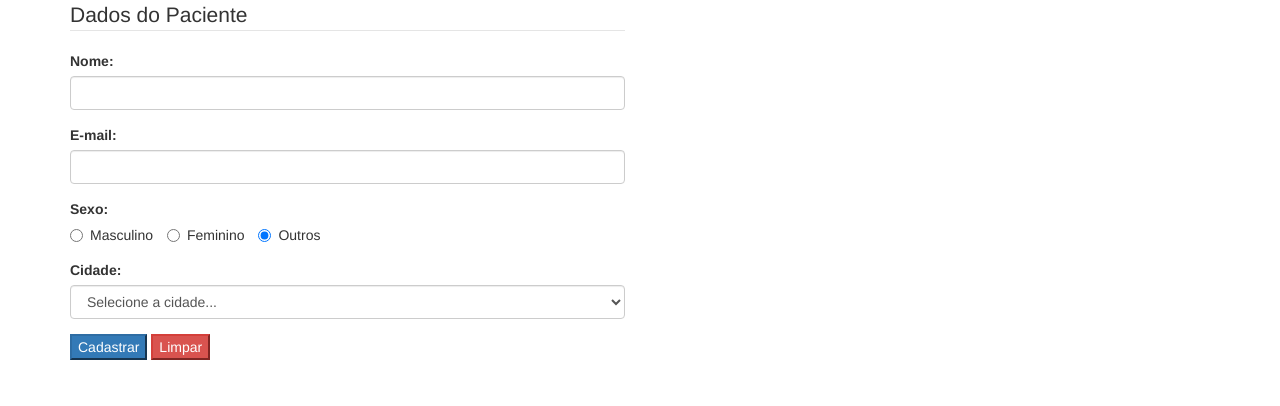
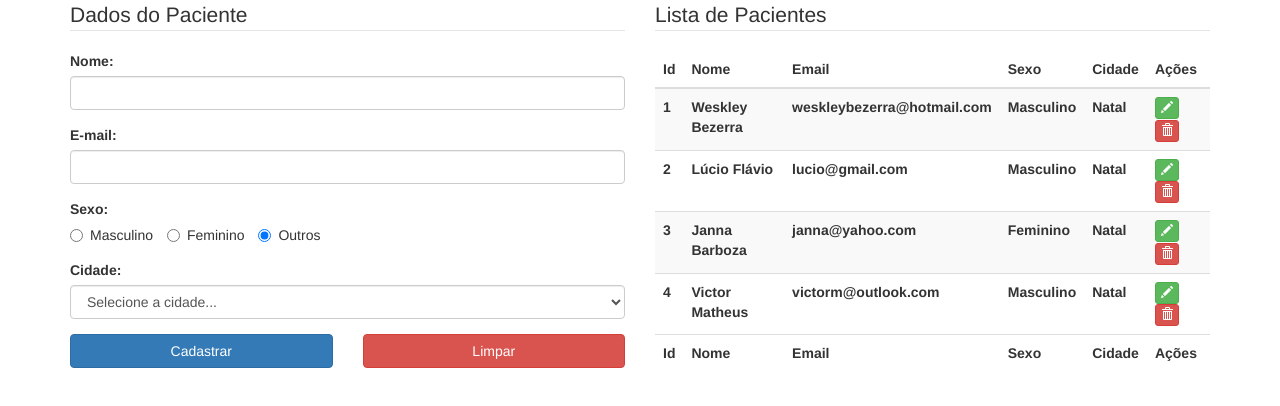
Before and after one commit to GameD2246/Bootstrap, a plain HTML site: page public_html/index.html in a window 1280 px wide. Drawn offline with Linux system fonts and the light colour scheme; files that its build step writes are made by us from their sources.

Commit message:
Aula de Botstrap

```diff
--- a/public_html/index.html
+++ b/public_html/index.html
@@ -47,14 +47,108 @@
                                     <option value="caico">Caico</option>
                                 </select>
                             </div>
-                            <div class="form-group">
-                                <input type="submit" value="Cadastrar" class="brn btn-primary">
-                                <input type="reset" value="Limpar" class="brn btn-danger">
+                            <div class="row">
+                                <div class="form-group">
+                                    <div class="col-md-6">
+                                        <input type="submit" value="Cadastrar" class="btn btn-primary btn-block">
+                                    </div>
+                                    <div class="col-md-6">
+                                    <input type="reset" value="Limpar" class="btn btn-danger btn-block ">
+                                    </div>
+                                </div>
                             </div>
                         </form>
                     </fieldset>
                 </div>
-                <div class="col-md-6"></div>
+                <div class="col-md-6">
+                    <fieldset>
+                        <legend>Lista de Pacientes</legend>
+                        <table class="table table-striped table-hover">
+                            <thead>
+                                <tr>
+                                    <th>Id</th>
+                                    <th>Nome</th>
+                                    <th>Email</th>
+                                    <th>Sexo</th>
+                                    <th>Cidade</th>
+                                    <th>Ações</th>
+                                </tr>
+                            </thead>
+                            <tbody>
+                                <tr>
+                                    <th>1</th>
+                                    <th>Weskley Bezerra</th>
+                                    <th>weskleybezerra@hotmail.com</th>
+                                    <th>Masculino</th>
+                                    <th>Natal</th>
+                                    <th>
+                                        <button type="submit" class="btn btn-success btn-xs" title="Editar">
+                                            <span class="glyphicon glyphicon-pencil"></span>
+                                        </button>
+                                        <button type="submit" class="btn btn-danger btn-xs" title="Excluir">
+                                            <span class="glyphicon glyphicon-trash"></span>
+                                        </button>
+                                    </th>
+                                </tr>
+                                <tr>
+                                    <th>2</th>
+                                    <th>Lúcio Flávio</th>
+                                    <th>lucio@gmail.com</th>
+                                    <th>Masculino</th>
+                                    <th>Natal</th>
+                                    <th>
+                                        <button type="submit" class="btn btn-success btn-xs" title="Editar">
+                                            <span class="glyphicon glyphicon-pencil"></span>
+                                        </button>
+                                        <button type="submit" class="btn btn-danger btn-xs" title="Excluir">
+                                            <span class="glyphicon glyphicon-trash"></span>
+                                        </button>
+                                    </th>
+                                </tr>
+                                <tr>
+                                    <th>3</th>
+                                    <th>Janna Barboza</th>
+                                    <th>janna@yahoo.com</th>
+                                    <th>Feminino</th>
+                                    <th>Natal</th>
+                                    <th>
+                                        <button type="submit" class="btn btn-success btn-xs" title="Editar">
+                                            <span class="glyphicon glyphicon-pencil"></span>
+                                        </button>
+                                        <button type="submit" class="btn btn-danger btn-xs" title="Excluir">
+                                            <span class="glyphicon glyphicon-trash"></span>
+                                        </button>
+                                    </th>
+                                </tr>
+                                <tr>
+                                    <th>4</th>
+                                    <th>Victor Matheus</th>
+                                    <th>victorm@outlook.com</th>
+                                    <th>Masculino</th>
+                                    <th>Natal</th>
+                                    <th>
+                                        <button type="submit" class="btn btn-success btn-xs" title="Editar">
+                                            <span class="glyphicon glyphicon-pencil"></span>
+                                        </button>
+                                        <button type="submit" class="btn btn-danger btn-xs" title="Excluir">
+                                            <span class="glyphicon glyphicon-trash"></span>
+                                        </button>
+                                    </th>
+                                </tr>
+                            </tbody>
+                            <tfoot>
+                                <tr>
+                                    <th>Id</th>
+                                    <th>Nome</th>
+                                    <th>Email</th>
+                                    <th>Sexo</th>
+                                    <th>Cidade</th>
+                                    <th>Ações</th>
+                                </tr>
+                            </tfoot>
+                        </table>
+                    </fieldset>
+                </div>
             </div>
         </div>
 
```
